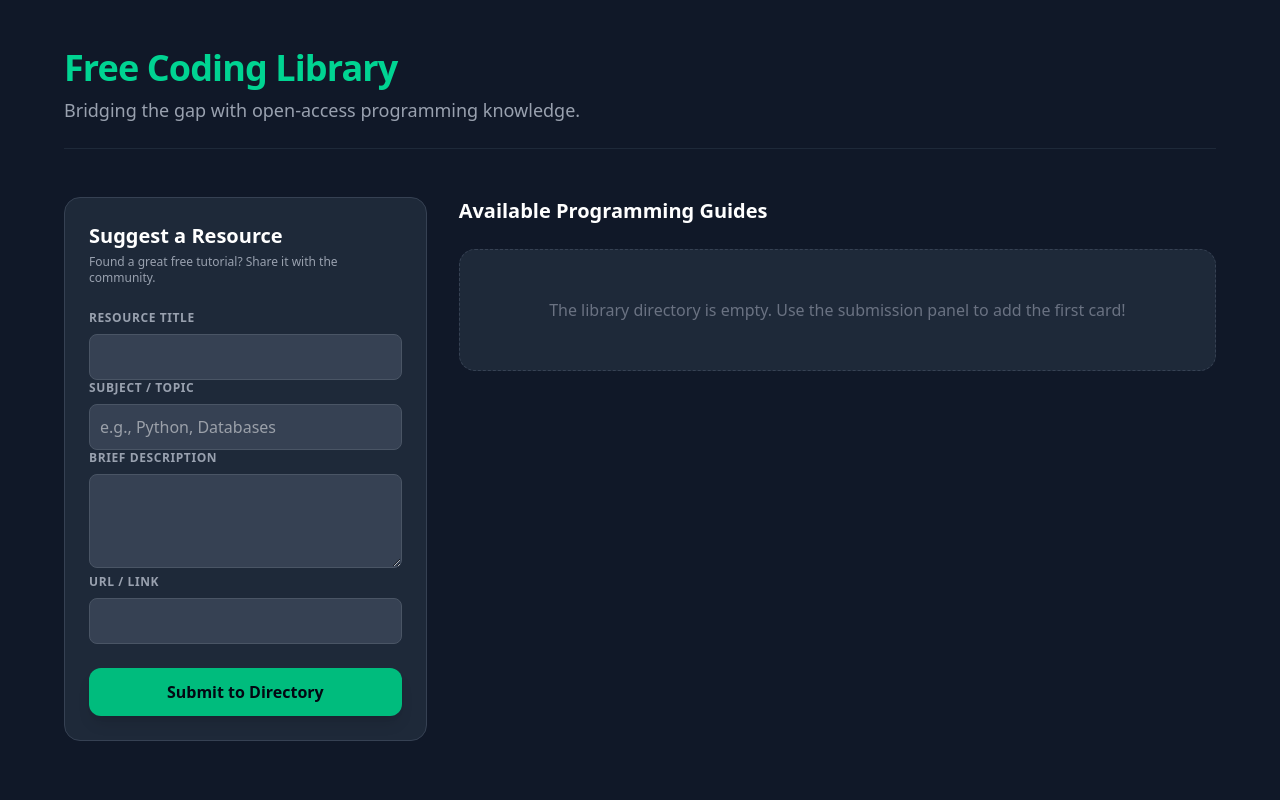
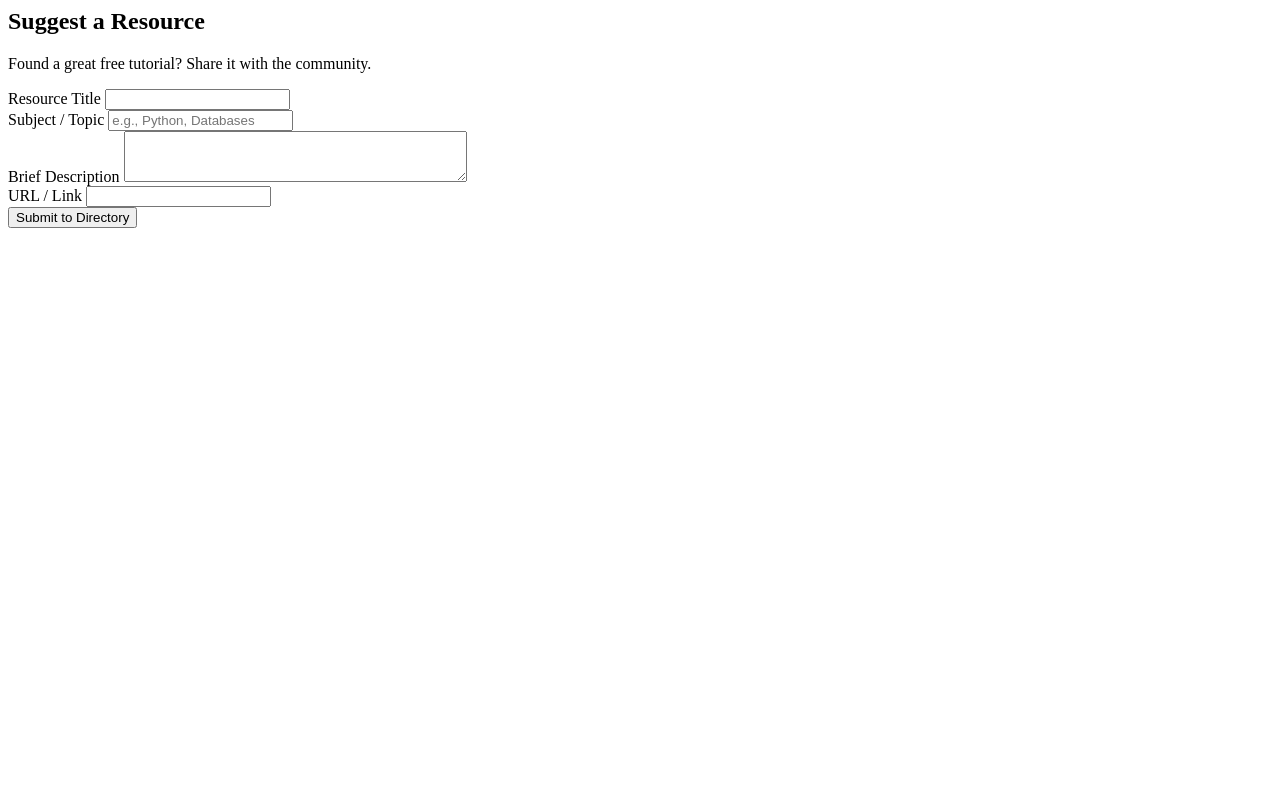
Before and after one commit to arean-m/Free-coding-library, a Django app: page / in a window 1280 px wide. Run offline with Django 5.2, Linux system fonts and the light colour scheme; data that the repository does not hold is empty.

Commit message:
Removed accidental early closing form tag

```diff
--- a/resources/templates/resources/index.html
+++ b/resources/templates/resources/index.html
@@ -1,28 +1,8 @@
-<!DOCTYPE html>
-<html lang="en">
-<head>
-    <meta charset="UTF-8">
-    <meta name="viewport" content="width=device-width, initial-scale=1.0">
-    <title>Free Coding Library</title>
-    <script src="https://cdn.jsdelivr.net/npm/@tailwindcss/browser@4"></script>
-</head>
-<body class="bg-gray-900 text-gray-100 font-sans min-h-screen p-6 md:p-12">
-    <div class="max-w-6xl mx-auto">
-
-        <header class="mb-12 border-b border-gray-800 pb-6">
-            <h1 class="text-4xl font-bold text-emerald-400 tracking-tight">Free Coding Library</h1>
-            <p class="text-gray-400 mt-2 text-lg">Bridging the gap with open-access programming knowledge.</p>
-        </header>
-
-        <div class="grid gap-8 lg:grid-cols-3">
-
 <div class="lg:col-span-1 bg-gray-800 border border-gray-700 rounded-2xl p-6 h-fit sticky top-6">
     <h2 class="text-xl font-bold text-white mb-1">Suggest a Resource</h2>
     <p class="text-xs text-gray-400 mb-6">Found a great free tutorial? Share it with the community.</p>
 
     <form action="/" method="POST" class="space-y-4">
-                    {% csrf_token %}
-                    </form>
         {% csrf_token %}
 
         <div>
@@ -47,32 +27,3 @@
         </button>
     </form>
 </div>
-
-            <div class="lg:col-span-2">
-                <h2 class="text-xl font-bold text-white mb-6">Available Programming Guides</h2>
-                <div class="grid gap-6 sm:grid-cols-2">
-                    {% for item in resources %}
-                    <div class="bg-gray-800 border border-gray-700 rounded-2xl p-6 shadow-md hover:border-emerald-500 transition duration-200 flex flex-col justify-between">
-                        <div>
-                            <span class="inline-block bg-emerald-500/10 text-emerald-400 text-xs px-2.5 py-1 rounded-full font-medium mb-4">
-                                {{ item.topic }}
-                            </span>
-                            <h3 class="text-lg font-semibold mb-2 text-white">{{ item.title }}</h3>
-                            <p class="text-gray-400 text-sm mb-6 leading-relaxed">{{ item.description }}</p>
-                        </div>
-                        <a href="{{ item.resource_url }}" target="_blank" class="inline-flex items-center text-sm font-semibold text-emerald-400 hover:text-emerald-300 group mt-auto">
-                            Access Resource <span class="transform group-hover:translate-x-1 transition-transform duration-150 ml-1">&rarr;</span>
-                        </a>
-                    </div>
-                    {% empty %}
-                    <div class="text-center py-12 bg-gray-800 border border-dashed border-gray-700 rounded-2xl col-span-2">
-                        <p class="text-gray-500">The library directory is empty. Use the submission panel to add the first card!</p>
-                    </div>
-                    {% endfor %}
-                </div>
-            </div>
-
-        </div>
-    </div>
-</body>
-</html>
```
Lines whose indentation alone changed are shown as unchanged.
